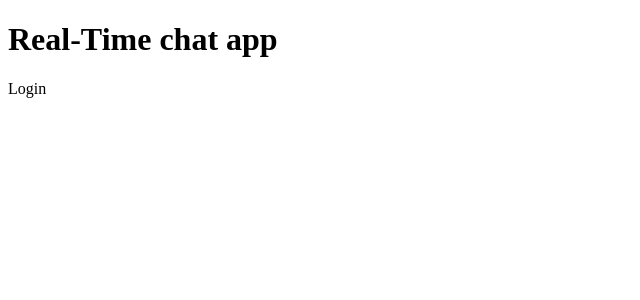
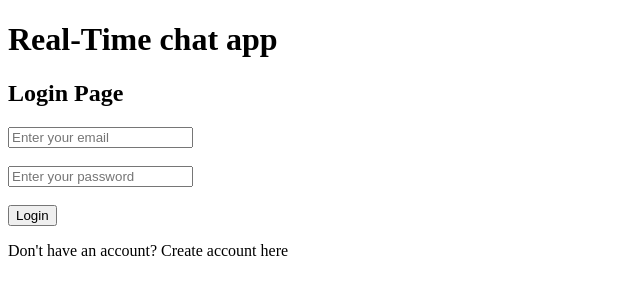
Before and after one commit to Nikitarathod2001/realtime-chat-app, a React (Vite) app in the folder client/: page /login in a window 1280 px wide. Shown: the top 300 px of the page, without its empty margins (0-640 px from the left). Built offline with nearby package versions, Linux system fonts and the light colour scheme; no server answers.

Commit message:
Added login page and auth context integration

```diff
--- a/client/src/context/authContext.jsx
+++ b/client/src/context/authContext.jsx
@@ -1,9 +1,9 @@
 import { createContext, useContext, useState } from "react";
 
 
-const authContext = createContext();
+export const authContext = createContext();
 
-export const authContextProvider = ({children}) => {
+export const AuthContextProvider = ({children}) => {
 
   const [user, setUser] = useState(null);
   const [token, setToken] = useState(
@@ -30,7 +30,7 @@ export const authContextProvider = ({children}) => {
     user, token, storeUserDetails, logout
   };
 
-  return <authContext.Provider>
+  return <authContext.Provider value={value}>
     {children}
   </authContext.Provider>
 
--- a/client/src/main.jsx
+++ b/client/src/main.jsx
@@ -3,14 +3,14 @@ import { createRoot } from 'react-dom/client'
 import './index.css'
 import App from './App.jsx';
 import {BrowserRouter} from "react-router-dom";
-import { authContextProvider } from './context/authContext.jsx';
+import { AuthContextProvider } from './context/authContext.jsx';
 import {Toaster} from "react-hot-toast";
 
 createRoot(document.getElementById('root')).render(
   <BrowserRouter>
-    <authContextProvider>
+    <AuthContextProvider>
       <Toaster/>
       <App />
-    </authContextProvider>
+    </AuthContextProvider>
   </BrowserRouter>,
 )
--- a/client/src/pages/ChatPage.jsx
+++ b/client/src/pages/ChatPage.jsx
@@ -1,9 +1,19 @@
 import React from 'react'
+import { useAuth } from '../context/authContext'
 
 const ChatPage = () => {
+
+  const {user} = useAuth();
+
   return (
     <div>
-      Chat
+      Chat Page
+
+      <p>
+        {
+          user && user.username
+        }
+      </p>
     </div>
   )
 }
--- a/client/src/pages/LoginPage.jsx
+++ b/client/src/pages/LoginPage.jsx
@@ -1,9 +1,88 @@
-import React from 'react'
+import React, { useState } from 'react';
+import { loginUser } from '../services/authService';
+import { useAuth } from '../context/authContext';
+import { useNavigate } from 'react-router-dom';
+import toast from 'react-hot-toast';
 
 const LoginPage = () => {
+
+  const [formData, setFormData] = useState({
+    email: "",
+    password: ""
+  });
+
+  const {storeUserDetails} = useAuth();
+  const navigate = useNavigate();
+
+  const handleChange = (e) => {
+    setFormData({
+      ...formData,
+      [e.target.name]: e.target.value
+    });
+  };
+
+  const handleSubmit = async (e) => {
+    e.preventDefault();
+    try {
+
+      const data = await loginUser(formData);
+
+      storeUserDetails(data.user, data.token);
+      toast.success(data.message);
+
+      setFormData({
+        email: "",
+        password: ""
+      });
+
+      navigate("/chat");
+
+    } catch (error) {
+      toast.error(error.message);
+    }
+  };
+
   return (
     <div>
-      Login
+      <h2>Login Page</h2>
+
+      <form onSubmit={handleSubmit}>
+
+        <input type="email"
+          name='email'
+          placeholder='Enter your email'
+          value={formData.email}
+          onChange={handleChange}
+          required
+        />
+
+        <br />
+        <br />
+
+        <input type="password"
+          name='password'
+          placeholder='Enter your password'
+          value={formData.password}
+          onChange={handleChange}
+          required
+        />
+
+        <br />
+        <br />
+
+        <button type='submit'>
+          Login
+        </button>
+
+        <br />
+        <p>
+          Don't have an account?{" "}
+          <span onClick={() => navigate("/")}>
+            Create account here
+          </span>
+        </p>
+
+      </form>
     </div>
   )
 }
--- a/client/src/pages/RegisterPage.jsx
+++ b/client/src/pages/RegisterPage.jsx
@@ -27,6 +27,12 @@ const RegisterPage = () => {
       const data = await registerUser(formData);
 
       toast.success(data.success);
+
+      setFormData({
+        username: "",
+        email: "",
+        password: ""
+      });
       navigate("/login");
 
 
@@ -81,7 +87,7 @@ const RegisterPage = () => {
         <br />
         <p>
           Already have an account?{" "}
-          <span onClick={() => navigate("/")}>
+          <span onClick={() => navigate("/login")}>
             Login here
           </span>
         </p>
--- a/client/src/services/authService.js
+++ b/client/src/services/authService.js
@@ -12,3 +12,16 @@ export const registerUser = async (userData) => {
     console.log(error);
   }
 };
+
+
+// Login User
+export const loginUser = async (userData) => {
+  try {
+
+    const response = await api.post("/auth/login", userData);
+    return response.data;
+
+  } catch (error) {
+    console.log(error);
+  }
+};
```
